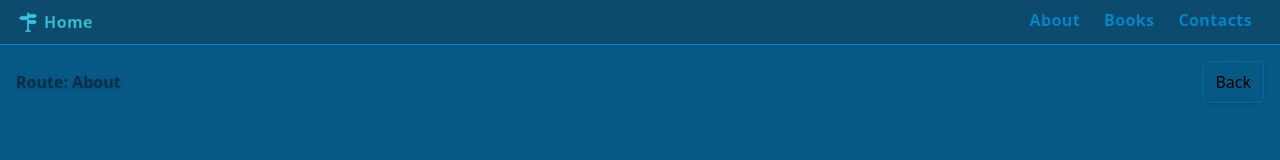
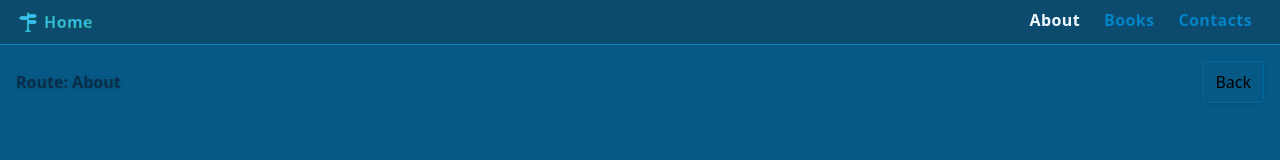
Before and after one commit to maxzz/routes-tan-router, a React (Vite) app: page /about in a window 1280 px wide. Shown: the top 160 px of the page. Built offline with nearby package versions, Linux system fonts and the light colour scheme.

Commit message:
WIP. fix header nav bar links active/inactive state

```diff
--- a/src/components/1-header/index.tsx
+++ b/src/components/1-header/index.tsx
@@ -29,7 +29,9 @@ export function Header({ className, ...rest }: HTMLAttributes<HTMLDivElement>) {
                 {console.log("Header")!}
                 <Link
                     to="/about"
-                    className={classNames(linkClasses(false))}
+                    inactiveProps={{
+                        className: classNames(linkClasses(false))
+                    }}
                     activeProps={{
                         className: classNames(linkClasses(true))
                     }}
@@ -38,7 +40,9 @@ export function Header({ className, ...rest }: HTMLAttributes<HTMLDivElement>) {
                 </Link>
                 <Link
                     to="/books"
-                    className={classNames(linkClasses(false))}
+                    inactiveProps={{
+                        className: classNames(linkClasses(false))
+                    }}
                     activeProps={{
                         className: classNames(linkClasses(true))
                     }}
@@ -47,7 +51,9 @@ export function Header({ className, ...rest }: HTMLAttributes<HTMLDivElement>) {
                 </Link>
                 <Link
                     to="/contact"
-                    className={classNames(linkClasses(false))}
+                    inactiveProps={{
+                        className: classNames(linkClasses(false))
+                    }}
                     activeProps={{
                         className: classNames(linkClasses(true))
                     }}
```
